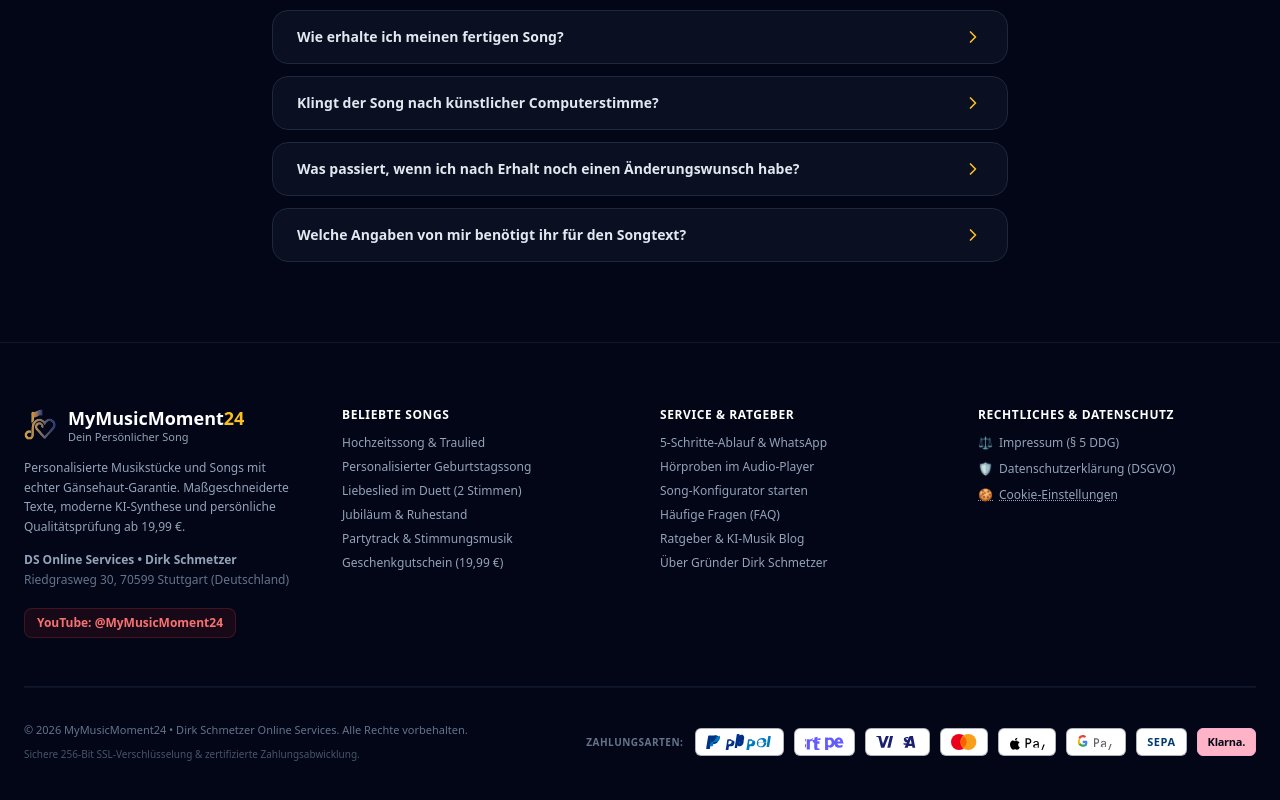
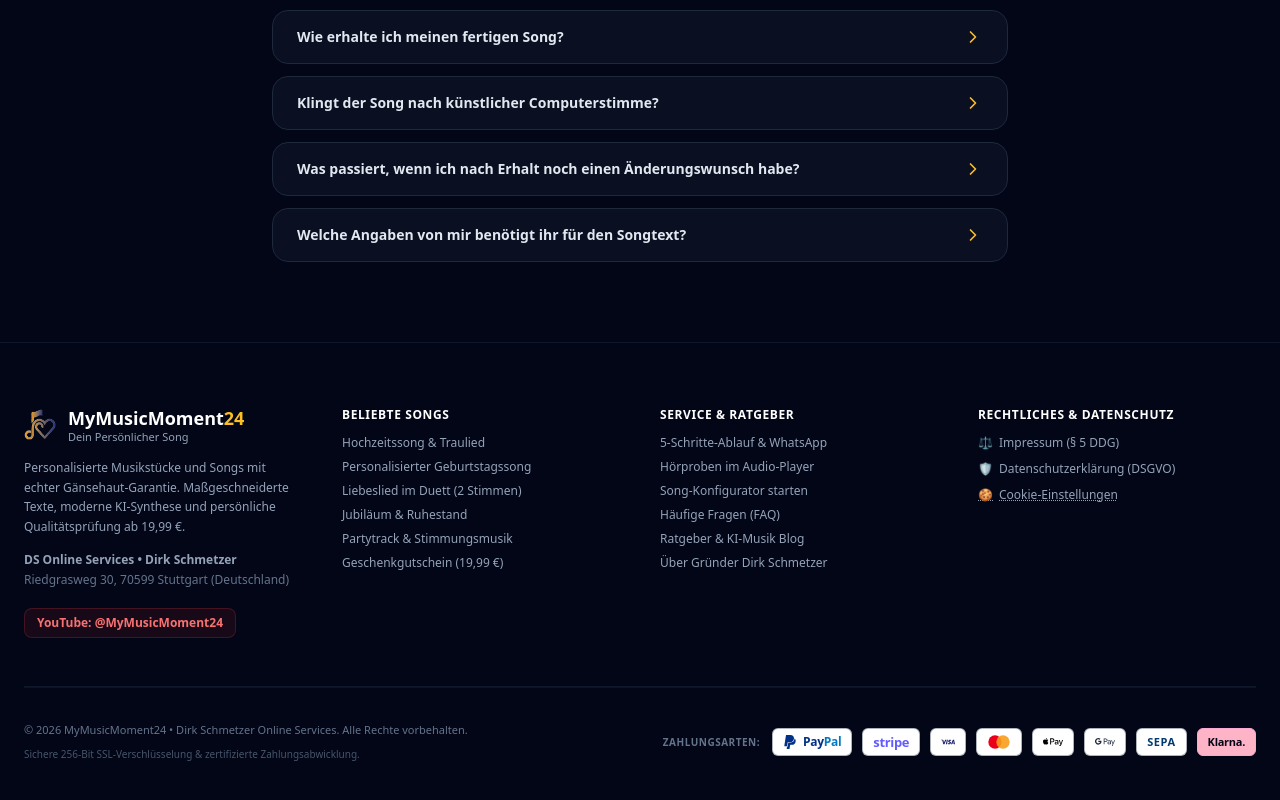
Before and after one commit to dirkonlineservices/mymusicmoment24, a React (Vite) app: page / in a window 1280 px wide. Shown: the part 6025-6825 px from the top of the page. Built offline with nearby package versions, Linux system fonts and the light colour scheme.

Commit message:
fix: replace distorted payment badges with official Simple Icons and FontAwesome vectors

```diff
--- a/package.json
+++ b/package.json
@@ -16,7 +16,8 @@
     "lucide-react": "^0.439.0",
     "marked": "^14.1.1",
     "react": "^18.3.1",
-    "react-dom": "^18.3.1"
+    "react-dom": "^18.3.1",
+    "react-icons": "^5.7.0"
   },
   "devDependencies": {
     "@types/react": "^18.3.5",
--- a/src/components/PaymentBadges.jsx
+++ b/src/components/PaymentBadges.jsx
@@ -1,50 +1,54 @@
 import React from "react";
+import { SiPaypal, SiVisa } from "react-icons/si";
+import { FaApplePay, FaGooglePay } from "react-icons/fa6";
 
 export function PayPalBadge({ className = "h-4" }) {
   return (
-    <div className="bg-white rounded-md px-2.5 py-1 h-7 flex items-center justify-center shadow-sm border border-slate-700/40 hover:scale-105 transition-transform" title="PayPal">
-      <svg viewBox="0 0 100 24" className={`${className} w-auto`} aria-label="PayPal">
-        <path fill="#003087" d="M12.2 2.2H4.4C3.8 2.2 3.3 2.6 3.2 3.2L0.2 21.8c-.1.4.2.8.6.8h4c.6 0 1-.4 1.1-1l.8-5.3c.1-.6.6-1 1.2-1h2.5c5.1 0 8.1-2.5 8.9-7.3.4-2.1.1-3.7-.9-4.7-1.1-1.1-3.1-1.4-5.2-1.4z" />
-        <path fill="#0079C1" d="M13.6 7.6c-.4 2.5-2.2 4.1-5.3 4.1h-2l-.9 5.8c-.1.4.2.8.6.8h3.3c.5 0 1-.4 1.1-1l.7-4.4c.1-.6.6-1 1.2-1h1.5c4.1 0 6.6-2 7.2-5.9.3-1.7.1-3-.7-3.8-.3.7-.8 1.3-1.6 1.7-.8.5-1.9.7-3.2.7z" />
-        <path fill="#00457C" d="M13.2 7.1c-.2 0-.4 0-.6.1-.8.5-1.9.7-3.2.7h-2.9l-1 6.5h2l.9-5.8h2c3.1 0 4.9-1.6 5.3-4.1.2-.9.1-1.6-.2-2.2-.6.7-1.4 1.1-2.3 1.2z" />
-        {/* PayPal Text */}
-        <path fill="#003087" d="M37.5 7.8h-4.7c-.4 0-.8.3-.8.7l-2.4 15.2c-.1.3.2.6.5.6h2.7c.4 0 .8-.3.8-.7l.7-4.4c.1-.4.4-.7.8-.7h1.6c3.4 0 5.4-1.6 5.9-4.8.3-1.4.1-2.4-.6-3.1-.7-.8-2-1.2-3.4-1.2zm.6 4.9c-.3 1.7-1.5 2.7-3.5 2.7h-1.3l.9-5.4h1.3c1.3 0 2.2.3 2.7.8.4.5.4 1.2.2 1.9z" />
-        <path fill="#003087" d="M51.7 13.9c-.3-.4-.8-.7-1.5-.7-.8 0-1.7.4-2.2 1l-.1.8c-.1.3-.3.4-.6.4h-2.5c-.3 0-.5-.2-.5-.5l1.9-11.8c.1-.4.4-.7.8-.7h2.7c.3 0 .5.2.5.5l-.8 5.1c.7-.7 1.8-1.1 3-1.1 1.6 0 2.9.6 3.6 1.7.6.9.7 2.2.4 3.7-.4 2.6-1.7 4.5-3.3 5.4-1 .6-2.1.8-3.1.8-1.5 0-2.5-.6-2.8-1.5l-.6 3.6c-.1.3-.3.5-.6.5h-2.5c-.3 0-.5-.2-.5-.5l3.2-19.8c.1-.4.4-.7.8-.7h2.7c.3 0 .5.2.5.5l-.3 1.8c.8-.7 1.9-1.1 3.1-1.1 1.7 0 3.1.7 3.8 1.9.6 1.1.7 2.5.3 4.2-.4 2.8-1.8 5-3.5 6.1-1.1.7-2.3 1-3.6 1-1.6 0-2.7-.6-3.1-1.6zm2.3-3.6c.3-1.7-.5-2.7-2.1-2.7-1 0-1.9.6-2.4 1.4l-.7 4.2c.5.5 1.2.7 2 .7 1.6 0 2.9-1.4 3.2-3.6z" />
-        <path fill="#0079C1" d="M68.5 7.8h-4.7c-.4 0-.8.3-.8.7l-2.4 15.2c-.1.3.2.6.5.6h2.8c.4 0 .8-.3.8-.7l.7-4.4c.1-.4.4-.7.8-.7h1.6c3.4 0 5.4-1.6 5.9-4.8.3-1.4.1-2.4-.6-3.1-.8-.8-2-1.2-3.4-1.2zm.6 4.9c-.3 1.7-1.5 2.7-3.5 2.7h-1.3l.9-5.4h1.3c1.3 0 2.2.3 2.7.8.4.5.4 1.2.2 1.9z" />
-        <path fill="#0079C1" d="M78.6 13.5c-.1.6-.2 1.3-.2 1.9 0 1.2.3 2.1 1 2.6.6.5 1.5.7 2.5.7 1.4 0 2.5-.4 3.3-1.1.8-.7 1.3-1.7 1.6-2.9l.1-.8c.1-.4.4-.6.8-.6h2.5c.3 0 .6.3.5.6-.4 1.9-1.3 3.4-2.6 4.4-1.4 1.1-3.2 1.6-5.4 1.6-2.2 0-3.9-.6-5.1-1.8-1.1-1.2-1.6-2.8-1.3-4.9.4-2.6 1.7-4.7 3.5-5.9 1.4-.9 3.1-1.4 4.9-1.4 2.1 0 3.7.6 4.7 1.7.9 1.1 1.2 2.6.9 4.3-.1.4-.4.7-.8.7h-10.4zm7.3-3.1c-.2-.7-.6-1.3-1.3-1.7-.7-.4-1.5-.6-2.3-.6-1.3 0-2.4.5-3.1 1.4-.6.8-1 1.8-1.1 3h7.2c.4-.7.6-1.4.6-2.1z" />
-        <path fill="#0079C1" d="M93.3 3.8l-2.4 15.2c-.1.3.2.6.5.6h2.6c.4 0 .8-.3.8-.7l2.4-15.1c.1-.4-.2-.7-.6-.7h-2.8c-.3 0-.5.3-.5.7z" />
-      </svg>
+    <div
+      className="bg-white rounded-md px-2.5 py-1 h-7 flex items-center justify-center gap-1.5 shadow-sm border border-slate-700/40 hover:scale-105 transition-transform"
+      title="PayPal"
+    >
+      <SiPaypal className="text-[#003087] text-sm shrink-0" />
+      <span className="font-extrabold text-xs tracking-tight text-[#003087] font-sans">
+        Pay<span className="text-[#0079C1]">Pal</span>
+      </span>
     </div>
   );
 }
 
 export function StripeBadge({ className = "h-4" }) {
   return (
-    <div className="bg-white rounded-md px-2.5 py-1 h-7 flex items-center justify-center shadow-sm border border-slate-700/40 hover:scale-105 transition-transform" title="Stripe">
-      <svg viewBox="0 0 60 25" className={`${className} w-auto`} aria-label="Stripe">
-        <path fill="#635BFF" d="M59.6 13.5c0-4.6-2.3-8.2-6.7-8.2s-7.1 3.6-7.1 8.2c0 5.4 3.2 8.1 7.7 8.1 2.2 0 3.9-.5 5.1-1.2v-3.7c-1.2.7-2.7 1.1-4.4 1.1-1.8 0-3.3-.7-3.5-2.8h9.7c.1-.5.2-1.1.2-1.5zm-8.8-1.8c0-2 .9-2.9 2.2-2.9 1.2 0 2.1.9 2.1 2.9h-4.3zm-11.2-6.4c-1.8 0-3 .8-3.7 1.5l-.2-1.2h-4.3v20.4l4.9-1 0-4.9c.7.6 1.8 1.3 3.4 1.3 3.5 0 6.6-2.8 6.6-8.1-.1-4.8-3.1-8-6.7-8zm-1.4 12.5c-1.2 0-2-.4-2.5-1v-6.9c.6-.7 1.4-1 2.5-1 1.9 0 3.4 1.7 3.4 4.5 0 2.7-1.4 4.4-3.4 4.4zm-14-11.4l-4.9 1.1v3.9h3.3v3.9h-3.3v5.8c0 1.2.8 1.6 1.9 1.6.6 0 1.2-.1 1.5-.2v3.7c-.5.2-1.4.4-2.6.4-3.2 0-5.7-1.4-5.7-5.4v-7.9h-2.3v-3.9h2.3l.5-4.1 4.7-1v5.1h4.6v-4.1zm-13.4 1.5c-1.5 0-2.8.6-3.5 1.5l-.2-1.2h-4.4v16.1h4.9v-10.7c0-2 1.3-3.1 2.9-3.1.5 0 1 .1 1.3.3v-4.5c-.3-.2-.8-.4-1-.4zm-14.7-.6c-3.7 0-6.1 1.9-6.1 5 0 4.9 6.7 4.1 6.7 6.3 0 .8-.7 1.2-1.8 1.2-1.5 0-3.4-.6-4.9-1.5l-1.3 3.8c1.6.9 3.8 1.4 6.1 1.4 3.9 0 6.8-1.9 6.8-5.1-.1-5.3-6.8-4.3-6.8-6.4 0-.7.6-1.1 1.6-1.1 1.3 0 2.9.5 4.1 1.2l1.3-3.7c-1.5-.7-3.4-1.1-5.7-1.1z" />
-      </svg>
+    <div
+      className="bg-white rounded-md px-2.5 py-1 h-7 flex items-center justify-center shadow-sm border border-slate-700/40 hover:scale-105 transition-transform"
+      title="Stripe"
+    >
+      <span className="font-extrabold text-[13px] tracking-tight text-[#635BFF] lowercase font-sans">
+        stripe
+      </span>
     </div>
   );
 }
 
 export function VisaBadge({ className = "h-3.5" }) {
   return (
-    <div className="bg-white rounded-md px-2.5 py-1 h-7 flex items-center justify-center shadow-sm border border-slate-700/40 hover:scale-105 transition-transform" title="Visa">
-      <svg viewBox="0 0 50 16" className={`${className} w-auto`} aria-label="Visa">
-        <path fill="#1A1F71" d="M19.5 1.2l-3.2 13.4h-3.4L16.1 1.2h3.4zm14.1 8.7l1.8-4.9c-.1 0-.3-.1-.5-.1-1.3 0-2.3.7-2.4 1.7-.1.8.7 1.2 1.2 1.5.6.3.8.5.8.8 0 .4-.5.7-1 .7-.7 0-1.1-.1-1.7-.4l-.2-.1-.3 1.6c.5.2 1.3.4 2.2.4 2.1 0 3.5-1 3.5-2.6 0-2-.9-2.6-2-3.1-.7-.4-1.1-.6-1.1-1 0-.3.4-.7 1.2-.7.7 0 1.2.1 1.6.3l.2.1.3-1.6c-.4-.2-1.1-.3-1.9-.3-2 0-3.5 1.1-3.5 2.6 0 1.2.7 2.2 2.2 2.9.9.5 1.2.8 1.2 1.2 0 .5-.6.8-1.4.8-.8 0-1.4-.2-1.8-.4l-.3-.1-.3 1.6c.5.2 1.3.4 2.1.4 2.3 0 3.9-1.1 3.9-2.8zM42.2 1.2h-2.6c-.8 0-1.4.2-1.8 1.1L32.6 14.6h3.6l.7-2h4.4l.4 2h3.2L42.2 1.2zm-4.3 8.7l1.8-5 1 5h-2.8zm-26.6-8.7L7.9 10.3 7.5 8.4C6.9 6.2 5 3.9 2.8 2.7l3 11.9h3.6l5.3-13.4h-3.4zM4.6 1.2H.2l-.1.4c3.5.9 5.8 3.1 6.8 5.7L5.8 2c-.2-.7-.7-.8-1.2-.8z" />
-      </svg>
+    <div
+      className="bg-white rounded-md px-2.5 py-1 h-7 flex items-center justify-center shadow-sm border border-slate-700/40 hover:scale-105 transition-transform"
+      title="Visa"
+    >
+      <SiVisa className="h-3.5 w-auto text-[#1A1F71]" />
     </div>
   );
 }
 
 export function MastercardBadge({ className = "h-4" }) {
   return (
-    <div className="bg-white rounded-md px-2.5 py-1 h-7 flex items-center justify-center shadow-sm border border-slate-700/40 hover:scale-105 transition-transform" title="Mastercard">
-      <svg viewBox="0 0 38 24" className={`${className} w-auto`} aria-label="Mastercard">
-        <circle cx="12" cy="12" r="12" fill="#EB001B" />
-        <circle cx="26" cy="12" r="12" fill="#F79E1B" />
-        <path fill="#FF5F00" d="M19 3.5a11.95 11.95 0 0 0-4.6 8.5 11.95 11.95 0 0 0 4.6 8.5 11.95 11.95 0 0 0 4.6-8.5A11.95 11.95 0 0 0 19 3.5z" />
+    <div
+      className="bg-white rounded-md px-2.5 py-1 h-7 flex items-center justify-center shadow-sm border border-slate-700/40 hover:scale-105 transition-transform"
+      title="Mastercard"
+    >
+      <svg viewBox="0 0 36 24" className="h-4 w-auto" aria-label="Mastercard">
+        <circle cx="12" cy="12" r="10" fill="#EB001B" />
+        <circle cx="24" cy="12" r="10" fill="#F79E1B" fillOpacity="0.9" />
       </svg>
     </div>
   );
@@ -52,36 +56,32 @@ export function MastercardBadge({ className = "h-4" }) {
 
 export function ApplePayBadge({ className = "h-4" }) {
   return (
-    <div className="bg-white rounded-md px-2.5 py-1 h-7 flex items-center justify-center shadow-sm border border-slate-700/40 hover:scale-105 transition-transform" title="Apple Pay">
-      <svg viewBox="0 0 54 24" className={`${className} w-auto`} aria-label="Apple Pay">
-        {/* Apple Icon */}
-        <path fill="#000" d="M11.5 8.4c-.6.7-1.6 1.3-2.6 1.2-.1-1.1.4-2.1 1-2.8.6-.7 1.7-1.3 2.5-1.3.1 1.1-.3 2.2-.9 2.9zm.9 1.4c-1.5-.1-2.7.9-3.4.9-.7 0-1.8-.8-3-.8-1.5 0-2.9.9-3.7 2.3-1.6 2.8-.4 6.9 1.1 9.1.8 1.1 1.7 2.3 2.9 2.2 1.1-.1 1.6-.7 2.9-.7s1.8.7 2.9.7c1.2 0 2-.1 2.8-1.2.9-1.3 1.3-2.6 1.3-2.7-.1 0-2.4-.9-2.4-3.6 0-2.3 1.9-3.4 2-3.4-1.1-1.6-2.7-1.8-3.4-1.8z" />
-        {/* Pay Text */}
-        <path fill="#000" d="M24.8 6.4h4.1c2.8 0 4.6 1.8 4.6 4.4s-1.8 4.4-4.6 4.4h-2.1v5.3h-2v-14.1zm4 6.9c1.6 0 2.6-.9 2.6-2.5 0-1.5-1-2.5-2.6-2.5h-2v5h2zm7.6 7.3c-.2-.6-.3-1.3-.3-2 0-2.2 1.5-3.5 3.9-3.7l2.8-.2v-.7c0-1.2-.8-1.9-2.2-1.9-1.2 0-2.1.5-2.3 1.5h-1.8c.2-1.8 1.8-3.1 4.2-3.1 2.5 0 4 1.3 4 3.4v6.6h-1.8v-1.6c-.7 1.1-1.9 1.8-3.3 1.8-2 0-3.5-1-3.5-2.6zm6.7-2.3v-1.8l-2.5.2c-1.4.1-2.2.7-2.2 1.8 0 1 .8 1.6 1.9 1.6 1.6 0 2.8-.8 2.8-1.8zm5.5 5.8l2.9-8.4h2.1l-4.4 11.2c-.7 1.8-1.6 2.5-3.3 2.5-.5 0-1-.1-1.3-.2v-1.7c.3.1.7.1 1 .1.9 0 1.5-.4 1.9-1.5l1.1-2z" />
-      </svg>
+    <div
+      className="bg-white rounded-md px-2.5 py-1 h-7 flex items-center justify-center shadow-sm border border-slate-700/40 hover:scale-105 transition-transform"
+      title="Apple Pay"
+    >
+      <FaApplePay className="h-5 w-auto text-black" />
     </div>
   );
 }
 
 export function GooglePayBadge({ className = "h-4" }) {
   return (
-    <div className="bg-white rounded-md px-2.5 py-1 h-7 flex items-center justify-center shadow-sm border border-slate-700/40 hover:scale-105 transition-transform" title="Google Pay">
-      <svg viewBox="-4 0 58 24" className={`${className} w-auto`} aria-label="Google Pay">
-        {/* Google G */}
-        <path fill="#4285F4" d="M11.4 12.2c0-.7-.1-1.4-.2-2H4.6v3.8h3.8c-.2 1-.7 1.8-1.5 2.4v2h2.5c1.4-1.3 2.2-3.3 2.2-6.2z" />
-        <path fill="#34A853" d="M4.6 19.1c2 0 3.7-.7 4.9-1.9l-2.5-2c-.7.5-1.5.7-2.4.7-1.9 0-3.5-1.3-4-3H-1.8v2.1c1.2 2.5 3.7 4.1 6.4 4.1z" />
-        <path fill="#FBBC05" d="M.6 12.9c-.1-.5-.2-1.1-.2-1.7 0-.6.1-1.2.2-1.7V7.4H-1.8C-2.4 8.7-2.8 10.2-2.8 11.8s.4 3.1 1 4.4l2.4-1.9z" />
-        <path fill="#EA4335" d="M4.6 4.7c1.1 0 2.1.4 2.9 1.1l2.2-2.2C8.3 2.3 6.6 1.5 4.6 1.5 1.9 1.5-.6 3.1-1.8 5.6L.6 7.7c.5-1.8 2.1-3 4-3z" />
-        {/* Pay Text */}
-        <path fill="#5F6368" d="M21.5 6.4h3.7c2.5 0 4.1 1.7 4.1 4.1s-1.6 4.1-4.1 4.1h-1.8v4.9h-1.9V6.4zm3.6 6.5c1.4 0 2.3-.9 2.3-2.4s-.9-2.4-2.3-2.4h-1.8v4.8h1.8zm6.9 6.8c-.2-.5-.3-1.2-.3-1.9 0-2.1 1.4-3.3 3.6-3.5l2.6-.2v-.7c0-1.1-.8-1.8-2.1-1.8-1.1 0-2 .5-2.2 1.4h-1.7c.2-1.7 1.7-2.9 3.9-2.9 2.3 0 3.7 1.2 3.7 3.2v6.2h-1.7v-1.5c-.6 1-1.8 1.7-3.1 1.7-1.9 0-3.3-.9-3.3-2.4zm6.2-2.2v-1.7l-2.3.2c-1.3.1-2 .7-2 1.7 0 1 .8 1.5 1.8 1.5 1.5 0 2.5-.8 2.5-1.7zm5.1 5.4l2.7-7.9h2l-4.1 10.5c-.7 1.7-1.5 2.3-3.1 2.3-.5 0-.9-.1-1.2-.2v-1.6c.3.1.6.1.9.1.8 0 1.4-.4 1.8-1.4l1-1.8z" />
-      </svg>
+    <div
+      className="bg-white rounded-md px-2.5 py-1 h-7 flex items-center justify-center shadow-sm border border-slate-700/40 hover:scale-105 transition-transform"
+      title="Google Pay"
+    >
+      <FaGooglePay className="h-5 w-auto text-slate-800" />
     </div>
   );
 }
 
 export function SepaBadge({ className = "h-4" }) {
   return (
-    <div className="bg-white rounded-md px-2.5 py-1 h-7 flex items-center justify-center shadow-sm border border-slate-700/40 hover:scale-105 transition-transform" title="SEPA Überweisung / Lastschrift">
+    <div
+      className="bg-white rounded-md px-2.5 py-1 h-7 flex items-center justify-center shadow-sm border border-slate-700/40 hover:scale-105 transition-transform"
+      title="SEPA Überweisung / Lastschrift"
+    >
       <span className="font-black tracking-wider text-[11px] text-[#003A70] font-sans">
         SEPA
       </span>
@@ -91,7 +91,10 @@ export function SepaBadge({ className = "h-4" }) {
 
 export function KlarnaBadge({ className = "h-4" }) {
   return (
-    <div className="bg-[#FFB3C7] rounded-md px-2.5 py-1 h-7 flex items-center justify-center shadow-sm border border-pink-300 hover:scale-105 transition-transform" title="Klarna Sofort / Rechnung">
+    <div
+      className="bg-[#FFB3C7] rounded-md px-2.5 py-1 h-7 flex items-center justify-center shadow-sm border border-pink-300 hover:scale-105 transition-transform"
+      title="Klarna Sofort / Rechnung"
+    >
       <span className="font-black tracking-tight text-[11px] text-slate-950 font-sans">
         Klarna.
       </span>
```
Also changed, not shown: 1 other file (tests, documents, lock files or other folders).
